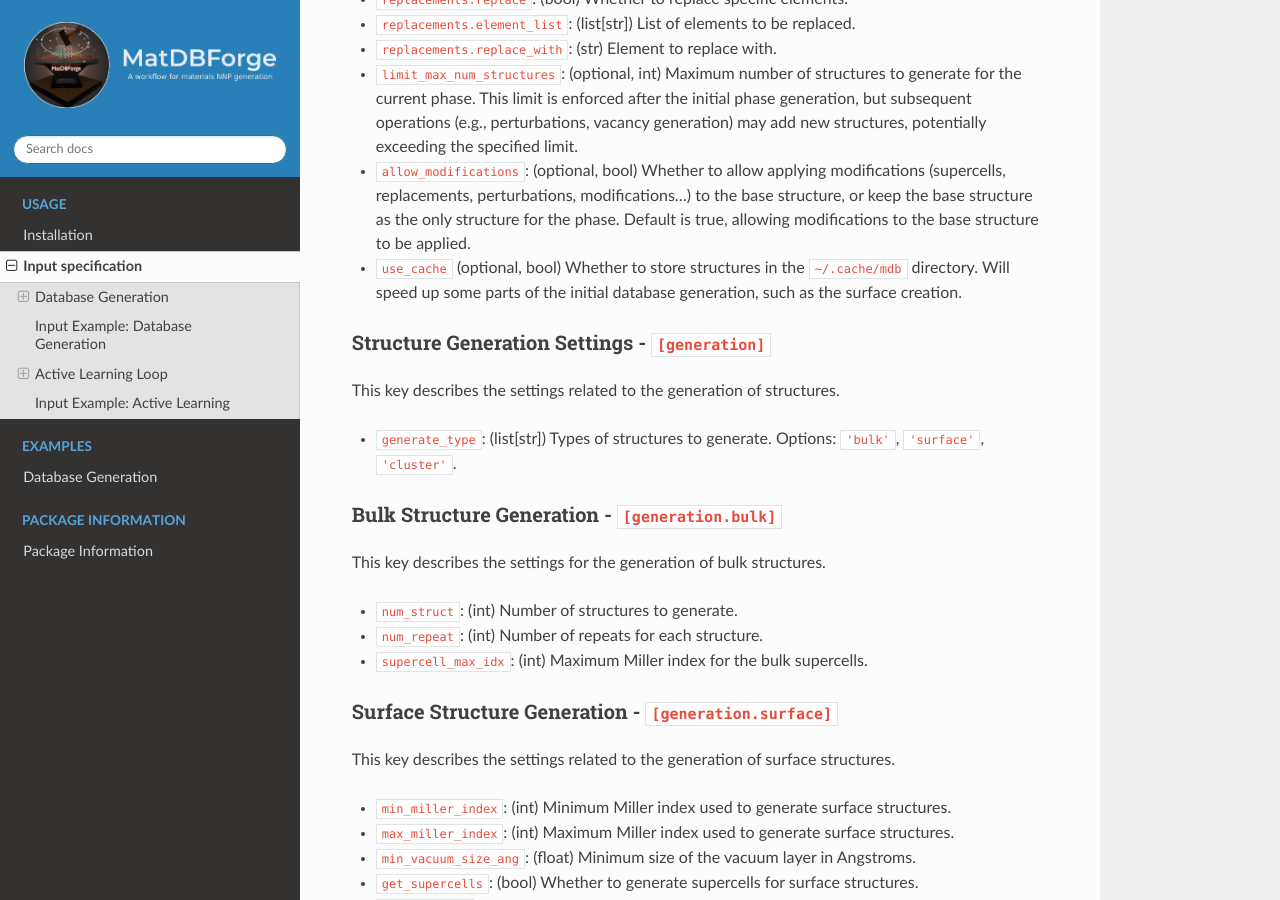
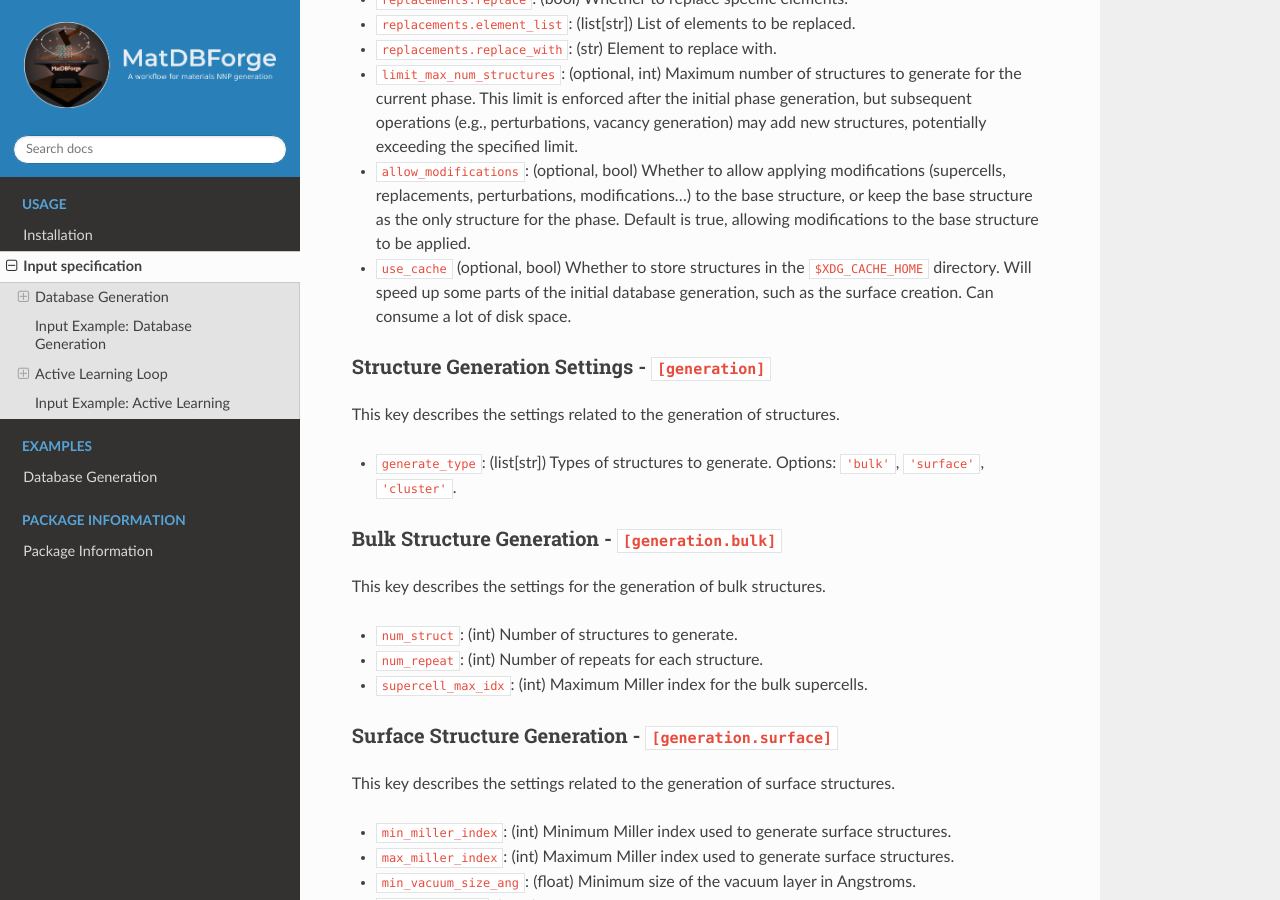
Before and after one commit to gitlzzz/ATLAS, a Sphinx documentation site: the page built from docs/source/input.md, in a window 1280 px wide and 900 px high, scrolled down 2632 px. Built offline with Sphinx 7.4.7 and the Read the Docs theme 3.1.0, drawn with Linux system fonts in a browser that asks for light colours.

Commit message:
chore(docs): update cache docs

```diff
--- a/docs/source/input.md
+++ b/docs/source/input.md
@@ -108,7 +108,7 @@ Every phase can be provided with options to customize it:
 - `replacements.replace_with`: (str) Element to replace with.
 - `limit_max_num_structures`: (optional, int) Maximum number of structures to generate for the current phase. This limit is enforced after the initial phase generation, but subsequent operations (e.g., perturbations, vacancy generation) may add new structures, potentially exceeding the specified limit.
 - `allow_modifications`: (optional, bool) Whether to allow applying modifications (supercells, replacements, perturbations, modifications...) to the base structure, or keep the base structure as the only structure for the phase. Default is true, allowing modifications to the base structure to be applied.
-- `use_cache` (optional, bool) Whether to store structures in the `~/.cache/mdb` directory. Will speed up some parts of the initial database generation, such as the surface creation.
+- `use_cache` (optional, bool) Whether to store structures in the `$XDG_CACHE_HOME` directory. Will speed up some parts of the initial database generation, such as the surface creation. Can consume a lot of disk space.
 
 ### Structure Generation Settings - `[generation]`
 
```
